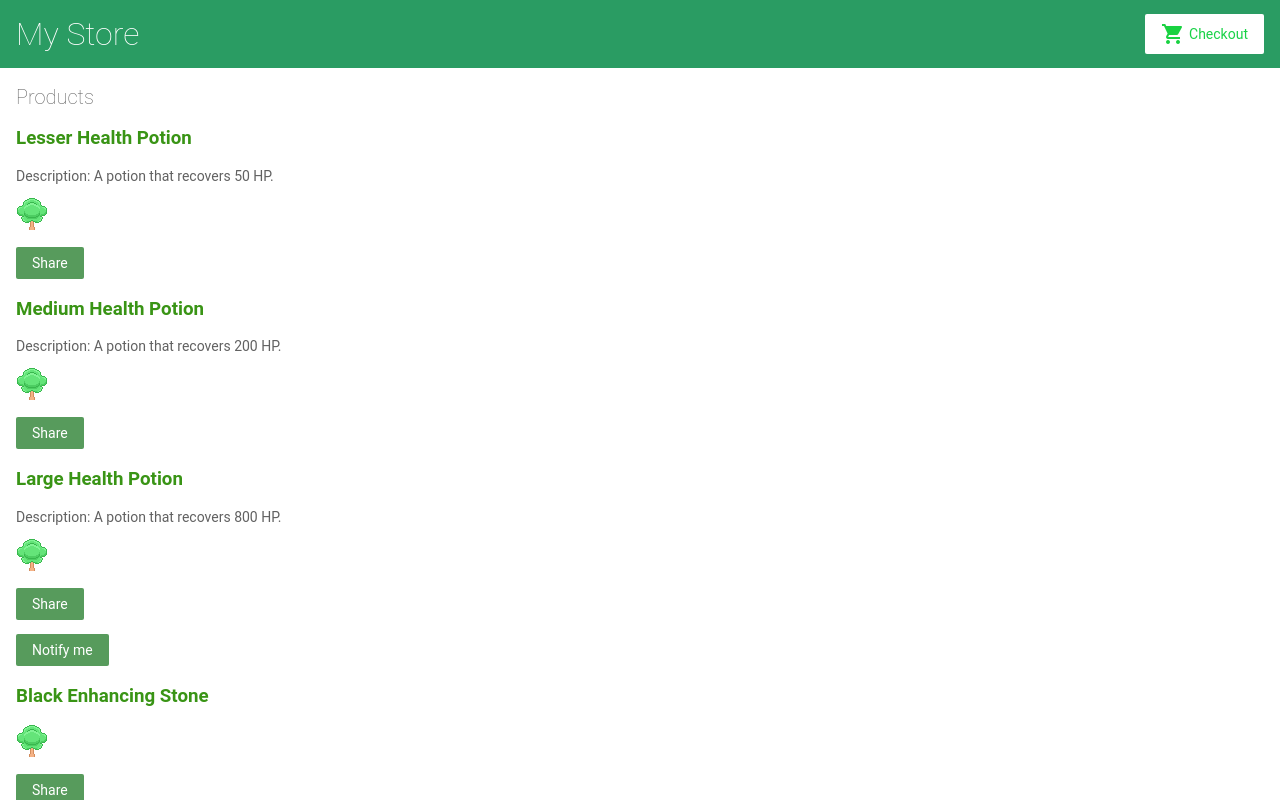
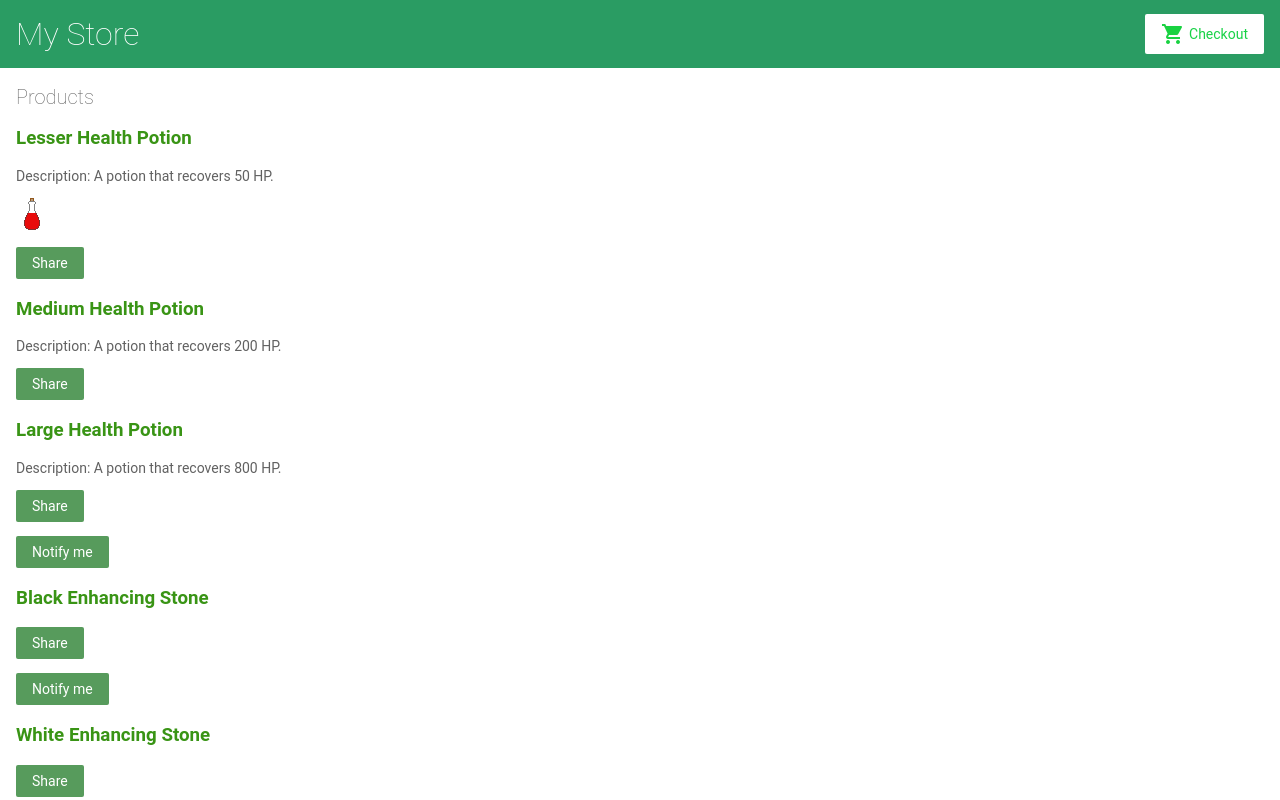
Before and after one commit to Joaomla/angular-exercise, an Angular app: page / in a window 1280 px wide. Shown: the top 800 px of the page. Built offline with nearby package versions, Linux system fonts and the light colour scheme.

Commit message:
item image shows if it exists

```diff
--- a/src/app/product-list/product-list.component.html
+++ b/src/app/product-list/product-list.component.html
@@ -11,7 +11,7 @@
 
   <p *ngIf="product.description">Description: {{ product.description }}</p>
 
-  <p> <img src='../assets/bush.png' alt='image'> </p>
+  <p *ngIf="product.image_src"> <img src = "{{ product.image_src }}" alt='image'> </p>
 
   <button type="button" (click)="share()">Share</button>
 
--- a/src/app/products.ts
+++ b/src/app/products.ts
@@ -11,6 +11,7 @@ export const products = [
     name: 'Lesser Health Potion',
     price: 100,
     description: 'A potion that recovers 50 HP.',
+    image_src: "../assets/lesser_health_potion.png",
   },
   {
     id: 2,
```
